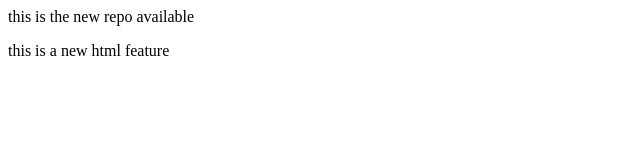
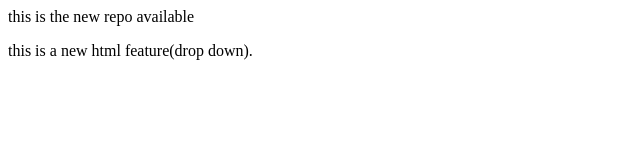
Before and after one commit to Code-Rachit/LocalRepo, a plain HTML site: page index.html in a window 1280 px wide. Shown: the full height of the page, 0-640 px from the left. Drawn offline with Linux system fonts and the light colour scheme.

Commit message:
dd added

```diff
--- a/index.html
+++ b/index.html
@@ -1,2 +1,2 @@
 <p>this is the new repo available</p>
-<p>this is a new html feature</p>
+<p>this is a new html feature(drop down).</p>
```
